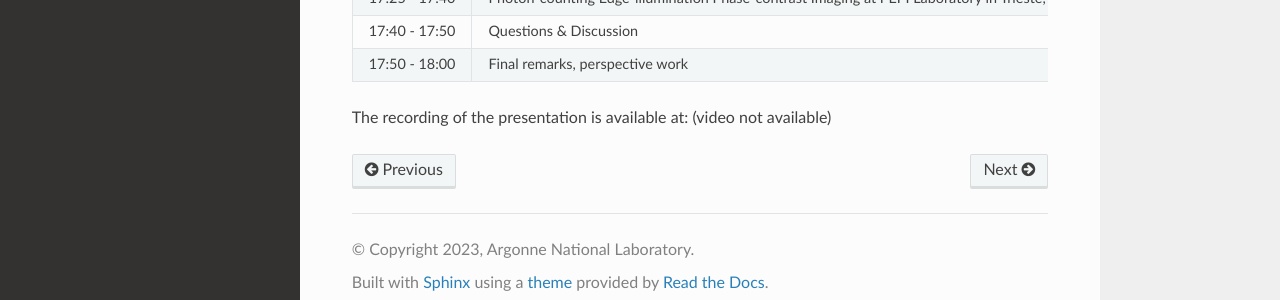
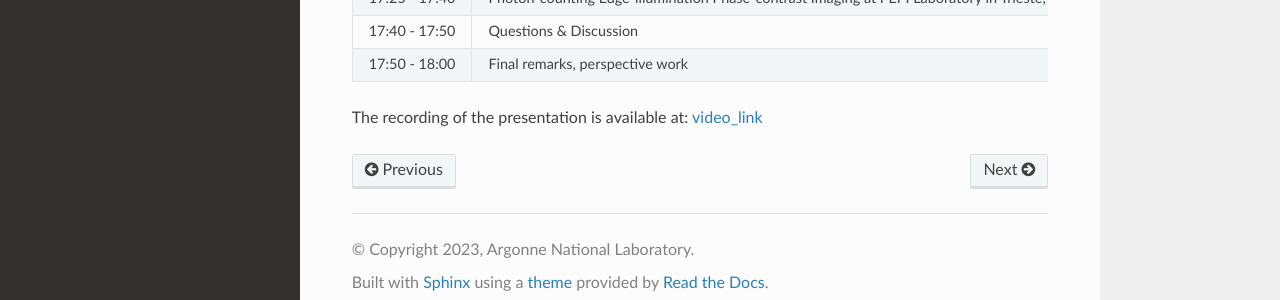
Before and after one commit to decarlof/tomolab, a Sphinx documentation site: the page built from doc/source/meetings.rst, in a window 1280 px wide and 941 px high. Shown: the part 622-922 px from the top of the window. Built offline with Sphinx 7.4.7 and the Read the Docs theme 2.0.0, drawn with Linux system fonts in a browser that asks for light colours; pages that are not in the unit, such as notebooks, are missing from menus.

Commit message:
added video link

```diff
--- a/doc/source/meetings.rst
+++ b/doc/source/meetings.rst
@@ -11,7 +11,7 @@ The first meeting on November, 27 2023 had the following agenda:
 .. _slides_5: https://anl.box.com/s/ifho0wu6q9br668ijyypns679wcrwb0a
 .. _slides_6: https://anl.box.com/s/wpuwagzp5w6qs9f566q8fn3xrn27t2h2
 
-.. _video_link: https://app.globus.org/file-manager?origin_id=9f00a780-4aee-42a7-b7f4-6a2773c8da30&origin_path=%2Ftomo_00031%2F
+.. _video_link: https://argonne.zoomgov.com/rec/share/Bx5SF-EGm0i9QPNhJ7iiOolCVXBcwSkqsftLDhc_CPpBkc9m8A7COXpt2JY5WL5p.QpCR7gAGHK3Qnx7Q
 
 
 +---------------+---------------------------------------------------------------------------------------------------------------------+-----------------------------------------------------------------+
@@ -46,4 +46,4 @@ The first meeting on November, 27 2023 had the following agenda:
 | 17:50 - 18:00 | Final remarks, perspective work                                                                                     | Alberto, Francesco, Lucia                                       |
 +---------------+---------------------------------------------------------------------------------------------------------------------+-----------------------------------------------------------------+
 
-The recording of the presentation is available at: (video not available)
+The recording of the presentation is available at: video_link_
```
